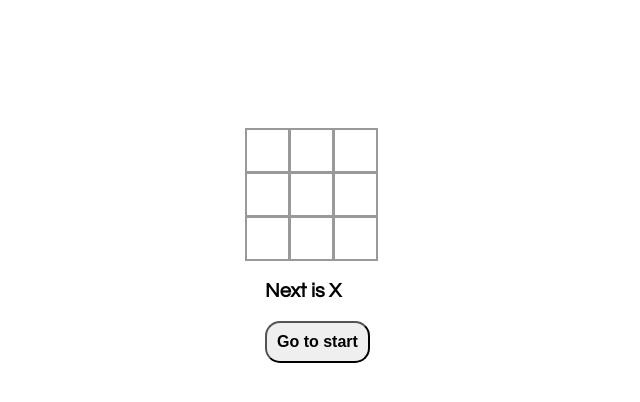
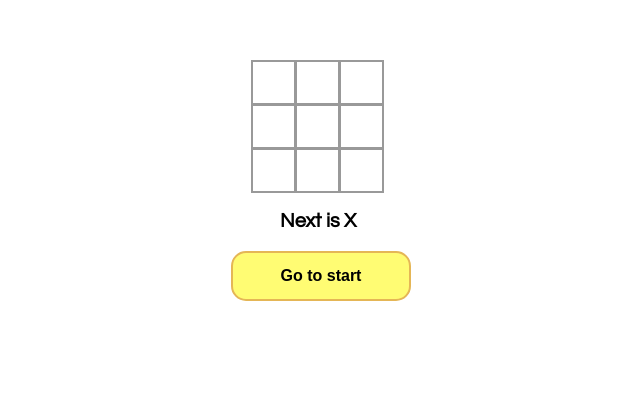
Before and after one commit to maximsan/tic-tac-toe-react, a React app: page / in a window 1280 px wide. Shown: the part 182-584 px from the top of the page, without its empty margins (369-1009 px from the left). Built offline with nearby package versions, Linux system fonts and the light colour scheme.

Commit message:
Add postions to cash and active class

```diff
--- a/src/Game.js
+++ b/src/Game.js
@@ -6,29 +6,42 @@ export default class Game extends React.Component {
         super(props);
 
         this.state = {
-            history: [{
-                squares: Array(9).fill(null)
-            }],
+            history: [
+                { squares: Array(9).fill(null) }
+            ],
             stepNumber: 0,
-            xIsNext: true
+            xIsNext: true,
+            positions: [
+                { col: 0, row: 0 }
+            ],
+            active: true
         };
     }
 
     handleClick(i) {
         const history = this.state.history.slice(0, this.state.stepNumber + 1);
         const current = history[history.length - 1];
+        const positions = this.state.positions.slice(0, this.state.stepNumber + 1);
+
+        let colNew = colNum(i);
+        let rowNew = rowNum(i);
 
         const squares = current.squares.slice();
         if (squares[i] || whoIsWinner(squares)) {
             return;
         }
         squares[i] = this.state.xIsNext ? 'X' : 'O';
+
         this.setState({
             history: history.concat([{
                 squares: squares
             }]),
             stepNumber: history.length,
-            xIsNext: !this.state.xIsNext
+            xIsNext: !this.state.xIsNext,
+            positions: positions.concat(
+                { col: colNew, row: rowNew }
+            ),
+            active: this.state.active
         })
     }
 
@@ -38,9 +51,14 @@ export default class Game extends React.Component {
                 history: [{ squares: Array(9).fill(null) }],
             })
         }
+        const currentPos = this.state.positions.slice(0, step + 1);
+        const history = this.state.history.slice(0, step + 1);
+
         this.setState({
             stepNumber: step,
-            xIsNext: (step % 2) === 0
+            xIsNext: (step % 2) === 0,
+            positions: currentPos,
+            history: history,
         })
     }
 
@@ -48,15 +66,17 @@ export default class Game extends React.Component {
         const history = this.state.history;
         const current = history[this.state.stepNumber];
         const winner = whoIsWinner(current.squares);
+        const positions = this.state.positions;
+        const active = this.state.active
 
         const moves = history.map((step, move) => {
-            const desc = move ?
-                'Go to position № ' + move :
-                'Go to start';
+            let desc = move ?
+                <span>Go to position ({positions[move].col}, {positions[move].row})</span> :
+                <span>Go to start</span>;
 
             return (
                 <li key={move}>
-                    <button className="move" onClick={() => this.jumpTo(move)}>{desc}</button>
+                    <button className={'move ' + ((this.state.stepNumber === move) ? 'active' : '')} onClick={() => this.jumpTo(move)}>{desc}</button>
                 </li>
             );
         });
@@ -71,7 +91,7 @@ export default class Game extends React.Component {
         }
 
         return (
-            <div>
+            <div className="rootOfGame">
                 <div className="game">
                     <Board squares={current.squares}
                         onClick={(i) => this.handleClick(i)} />
@@ -85,6 +105,19 @@ export default class Game extends React.Component {
         );
     }
 }
+
+function colNum(i) {
+    if (i === 0 || i === 3 || i === 6) return 0;
+    if (i === 1 || i === 4 || i === 7) return 1;
+    if (i === 2 || i === 5 || i === 8) return 2;
+}
+
+function rowNum(i) {
+    if (i === 0 || i === 1 || i === 2) return 0;
+    if (i === 3 || i === 4 || i === 5) return 1;
+    if (i === 6 || i === 7 || i === 8) return 2;
+}
+
 
 function whoIsWinner(squares) {
     const combination = [
--- a/src/index.css
+++ b/src/index.css
@@ -40,12 +40,20 @@ html, body {
   }
 
   .kbd-navigation .square:focus {
-    background: #ddd;
+    background: #988;
+  }
+
+  .rootOfGame{
+    position: relative;
   }
 
   .game {
+    top: -130px;
+    left: 40px;
+    position: absolute;
+    display: -ms-flexbox;
     display: flex;
-    flex-direction: row;
+    -ms-flex-direction: row;
   }
 
   .game-info {
@@ -64,6 +72,8 @@ html, body {
       margin-bottom: 20px;
       font-weight: bold;
       font-size: 20px;
+      position: relative;
+    left: 49px;
   }
 
   .move{
@@ -73,4 +83,14 @@ html, body {
       outline: none;
       font-weight: bold;
       font-size: 16px;
+      cursor: pointer;
+      background: #f8f8e8;
+      border: 2px solid #d4b28e;
+      width: 180px;
+      height: 50px;
   }
+
+  .move.active {
+    background: #fffc73;
+    border: 2px solid #e5b656;
+  }
```
